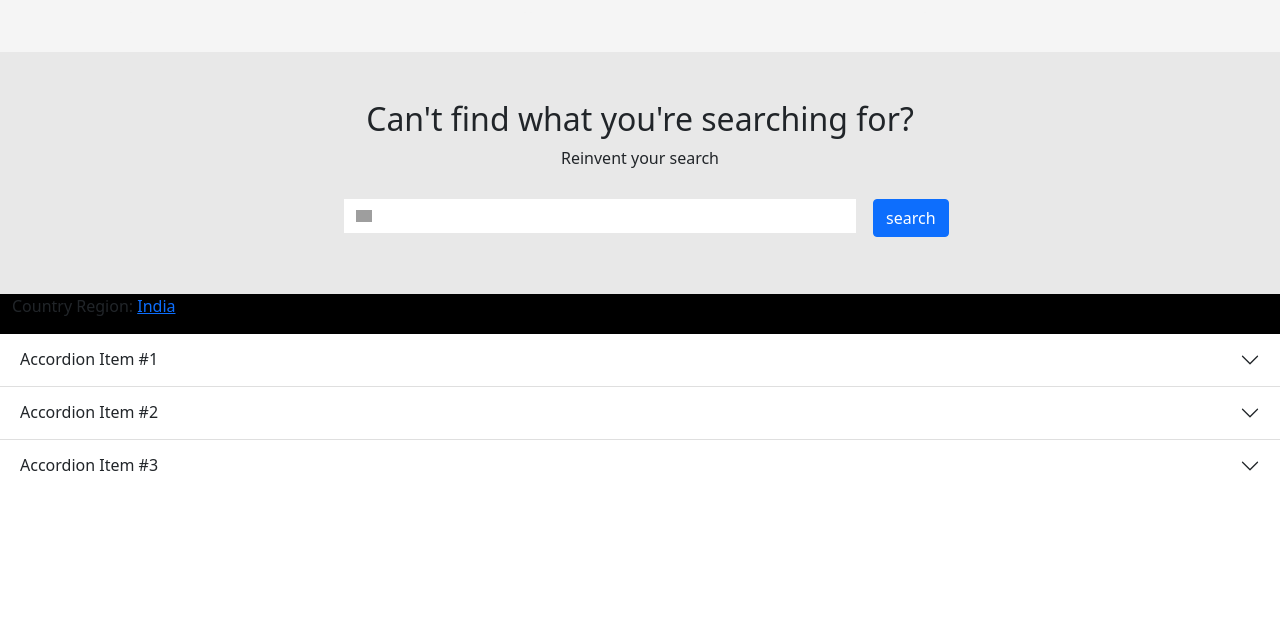
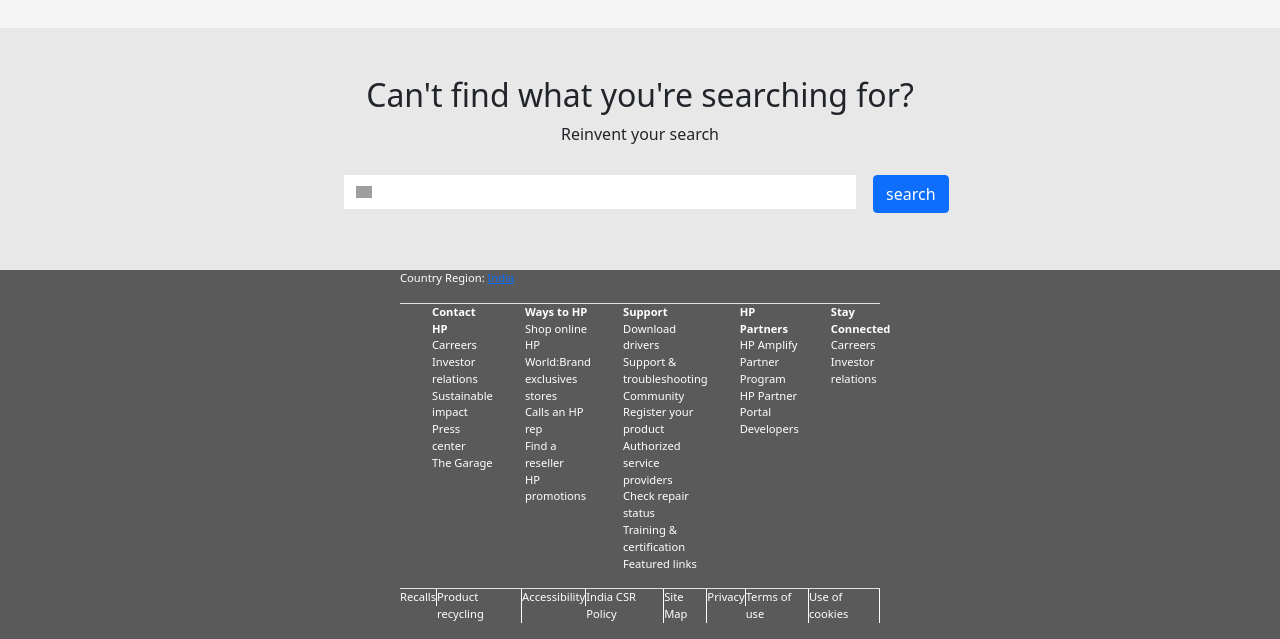
Before and after one commit to amogs4165/hp, a plain HTML site: page index.html in a window 1280 px wide. Shown: the part 752-1391 px from the top of the page. Before the commit the page ends 1244 px from the top, so only its background shows below. Drawn offline with nearby package versions, Linux system fonts and the light colour scheme; grey boxes are pictures that could not be loaded.

Commit message:
firstcommit

```diff
--- a/index.html
+++ b/index.html
@@ -85,8 +85,8 @@
                   <div class="carousel-item active">
                     <img src="images/CTSS-Neverstop-Laser-Desktop.webp" class="d-block w-100" alt="...">
                     <div class="carousel-caption d-none d-md-block">
-                        <h5>First slide label</h5>
-                        <p>Some representative placeholder content for the first slide.</p>
+                        <h5></h5>
+                        <p></p>
                       </div>
                   </div>
                   <div class="carousel-item">
@@ -242,43 +242,124 @@
             <button type="button" class="btn btn-primary">search</button>
           </div>
         </section>
-        <div class="row">
-          <div class="footer col-12">
-              <p>Country Region: <a class="href">India</a></p>
+        <div class="container"></div>
+          <div class="row d-none d-lg-block" style="margin: 0; padding: 0;">
+            <div class="footer col-12">
+                  <div class="hfont border-bottom col-12">
+                    <p>Country Region: <a class="href">India</a></p>
+                  </div>
+                  <div class=" d-flex border-bottom">
+                    <div>
+                      <ul class="hfont">
+                        <li class="hfont1"> Contact HP </li>
+                        <li> Carreers </li>
+                        <li> Investor relations </li>
+                        <li> Sustainable impact </li>
+                        <li> Press center </li>
+                        <li> The Garage </li>
+                      </ul>
+                    </div>
+                    <div>
+                      <ul class="hfont">
+                        <li class="hfont1"> Ways to HP </li>
+                        <li> Shop online </li>
+                        <li> HP World:Brand exclusives stores </li>
+                        <li> Calls an HP rep </li>
+                        <li> Find a reseller </li>
+                        <li> HP promotions </li>
+                      </ul>
+                    </div>
+                    <div>
+                      <ul class="hfont">
+                        <li class="hfont1"> Support </li>
+                        <li> Download drivers </li>
+                        <li> Support & troubleshooting </li>
+                        <li> Community </li>
+                        <li> Register your product </li>
+                        <li> Authorized service providers </li>
+                        <li> Check repair status </li>
+                        <li> Training & certification </li>
+                        <li> Featured links </li>
+                      </ul>
+                    </div>
+                    <div>
+                      <ul class="hfont">
+                        <li class="hfont1"> HP Partners </li>
+                        <li> HP Amplify Partner Program </li>
+                        <li> HP Partner Portal </li>
+                        <li> Developers </li>
+                      </ul>
+                    </div>
+                    <div>
+                      <ul class="hfont">
+                        <li class="hfont1"> Stay Connected </li>
+                        <li> Carreers </li>
+                        <li> Investor relations </li>
+                      </ul>
+                    </div>
+                  </div>
+                  <div class="d-flex hfont">
+                    <div><p class="border-right">Recalls</p></div>
+                    <div><p class="border-right"> Product recycling</p></div>
+                    <div><p class="border-right"> Accessibility</p></div>
+                    <div><p class="border-right">India CSR Policy</p></div>
+                    <div><p class="border-right"> Site Map</p></div>
+                    <div><p class="border-right"> Privacy</p></div>
+                    <div><p class="border-right"> Terms of use</p></div>
+                    <div><p class="border-right"> Use of cookies</p></div>
+                  </div>
+            </div>
           </div>
         </div>
-
-
-
-        <div class="accordion accordion-flush" id="accordionFlushExample">
+        <div class="accordion accordion-flush d-block d-lg-none" id="accordionFlushExample">
           <div class="accordion-item">
             <h2 class="accordion-header" id="flush-headingOne">
               <button class="accordion-button collapsed" type="button" data-bs-toggle="collapse" data-bs-target="#flush-collapseOne" aria-expanded="false" aria-controls="flush-collapseOne">
-                Accordion Item #1
+                Contact HP
               </button>
             </h2>
             <div id="flush-collapseOne" class="accordion-collapse collapse" aria-labelledby="flush-headingOne" data-bs-parent="#accordionFlushExample">
-              <div class="accordion-body">Placeholder content for this accordion, which is intended to demonstrate the <code>.accordion-flush</code> class. This is the first item's accordion body.</div>
+              <div class="accordion-body">carrers<br></div>
             </div>
           </div>
           <div class="accordion-item">
             <h2 class="accordion-header" id="flush-headingTwo">
               <button class="accordion-button collapsed" type="button" data-bs-toggle="collapse" data-bs-target="#flush-collapseTwo" aria-expanded="false" aria-controls="flush-collapseTwo">
-                Accordion Item #2
+                Ways to HP
               </button>
             </h2>
             <div id="flush-collapseTwo" class="accordion-collapse collapse" aria-labelledby="flush-headingTwo" data-bs-parent="#accordionFlushExample">
-              <div class="accordion-body">Placeholder content for this accordion, which is intended to demonstrate the <code>.accordion-flush</code> class. This is the second item's accordion body. Let's imagine this being filled with some actual content.</div>
+              <div class="accordion-body">shop online</div>
             </div>
           </div>
           <div class="accordion-item">
             <h2 class="accordion-header" id="flush-headingThree">
               <button class="accordion-button collapsed" type="button" data-bs-toggle="collapse" data-bs-target="#flush-collapseThree" aria-expanded="false" aria-controls="flush-collapseThree">
-                Accordion Item #3
+                Support
               </button>
             </h2>
             <div id="flush-collapseThree" class="accordion-collapse collapse" aria-labelledby="flush-headingThree" data-bs-parent="#accordionFlushExample">
-              <div class="accordion-body">Placeholder content for this accordion, which is intended to demonstrate the <code>.accordion-flush</code> class. This is the third item's accordion body. Nothing more exciting happening here in terms of content, but just filling up the space to make it look, at least at first glance, a bit more representative of how this would look in a real-world application.</div>
+              <div class="accordion-body">Download Drivers</div>
+            </div>
+          </div>
+          <div class="accordion-item">
+            <h2 class="accordion-header" id="flush-headingThree">
+              <button class="accordion-button collapsed" type="button" data-bs-toggle="collapse" data-bs-target="#flush-collapseThree" aria-expanded="false" aria-controls="flush-collapseThree">
+                HP Partners
+              </button>
+            </h2>
+            <div id="flush-collapseThree" class="accordion-collapse collapse" aria-labelledby="flush-headingThree" data-bs-parent="#accordionFlushExample">
+              <div class="accordion-body">HP Amplify Partner Program</div>
+            </div>
+          </div>
+          <div class="accordion-item">
+            <h2 class="accordion-header" id="flush-headingThree">
+              <button class="accordion-button collapsed" type="button" data-bs-toggle="collapse" data-bs-target="#flush-collapseThree" aria-expanded="false" aria-controls="flush-collapseThree">
+                Stay Connected
+              </button>
+            </h2>
+            <div id="flush-collapseThree" class="accordion-collapse collapse" aria-labelledby="flush-headingThree" data-bs-parent="#accordionFlushExample">
+              <div class="accordion-body">Carreers</div>
             </div>
           </div>
         </div>
--- a/style.css
+++ b/style.css
@@ -15,12 +15,17 @@
 .head2{
 
     background-color: #165dba;
-    height: 3.5rem;
+    height: 2rem;
     width: 100%;
+
+}
+a:hover{
+    color: #5a5a5a;
 }
 .afoot{
     color: white;
     font-size: 20px;
+    text-decoration: none;
 
 }
 .img{
@@ -65,7 +70,25 @@
     background-size: 16px;
     }
 .footer{
-    background-color: black;
-    padding-left: 25rem;
-    padding-right: 25rem;
+    background-color: #5a5a5a;
+    padding-left: 25rem !important;
+    padding-right: 25rem !important;
 }
+.hfont{
+    color: #ffffff;
+    font-size: .7rem;
+    list-style-type: none;
+}
+.hfont1{
+    color: #ffffff;
+    font-size: .7rem;
+    list-style-type: none;
+    font-weight: bold;
+}
+.border-right{
+
+    border-right: #ffffff 1px solid;
+}
+.bp{
+    padding-left: 2%;
+}
```
